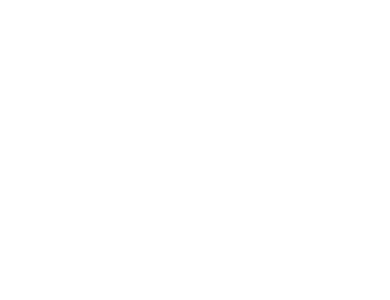
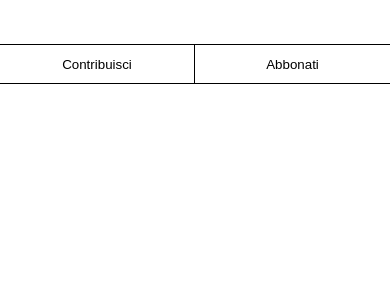
Before and after one commit to FrancescoBellingeri/retex_prova_tecnica, a Vue app: page / in a window 390 px wide. Shown: the top 300 px of the page. Built offline with nearby package versions, Linux system fonts and the light colour scheme.

Commit message:
[UPD] done first section of header for mobile

```diff
--- a/index.html
+++ b/index.html
@@ -1,10 +1,9 @@
-<!doctype html>
+<!DOCTYPE html>
 <html lang="en">
     <head>
         <meta charset="UTF-8" />
-    <link rel="icon" type="image/svg+xml" href="/vite.svg" />
         <meta name="viewport" content="width=device-width, initial-scale=1.0" />
-    <title>Vite + Vue</title>
+        <title>Demo Atoms</title>
     </head>
     <body>
         <div id="app"></div>
--- a/src/App.vue
+++ b/src/App.vue
@@ -1,5 +1,15 @@
-<script setup></script>
+<script>
+import HeaderPage from "./components/HeaderPage.vue"
 
-<template></template>
+export default {
+    components: {
+        HeaderPage,
+    },
+}
+</script>
+
+<template>
+    <HeaderPage />
+</template>
 
 <style scoped></style>
--- a/src/components/HeaderPage.vue
+++ b/src/components/HeaderPage.vue
@@ -0,0 +1,40 @@
+<script>
+export default {}
+</script>
+
+<template>
+    <header>
+        <div class="container">
+            <div class="row">
+                <div class="col-100 h-44"></div>
+                <div class="col-100 h-40">
+                    <button class="btn">Contribuisci</button>
+                    <button class="btn">Abbonati</button>
+                </div>
+            </div>
+        </div>
+    </header>
+</template>
+
+<style scoped>
+.h-44 {
+    height: 44px;
+}
+
+.h-40 {
+    height: 40px;
+}
+
+.btn {
+    height: 100%;
+    background-color: white;
+    width: 50%;
+    border-width: 1px 0;
+    border-style: solid;
+    border-color: black;
+}
+
+.btn:first-child {
+    border-right: 1px solid black;
+}
+</style>
```
Lines whose indentation alone changed are shown as unchanged.
